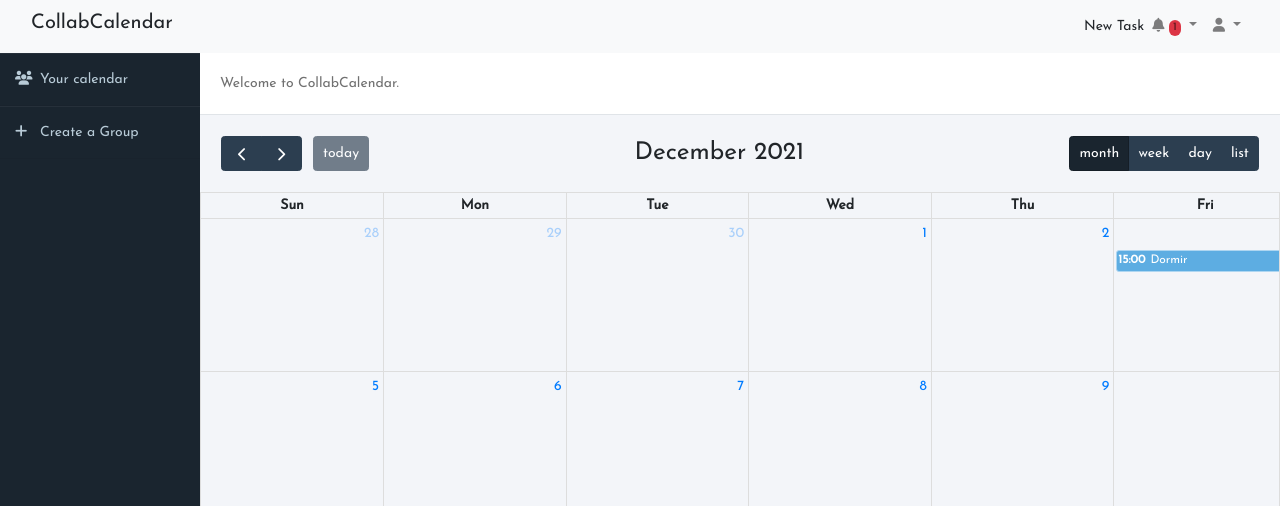
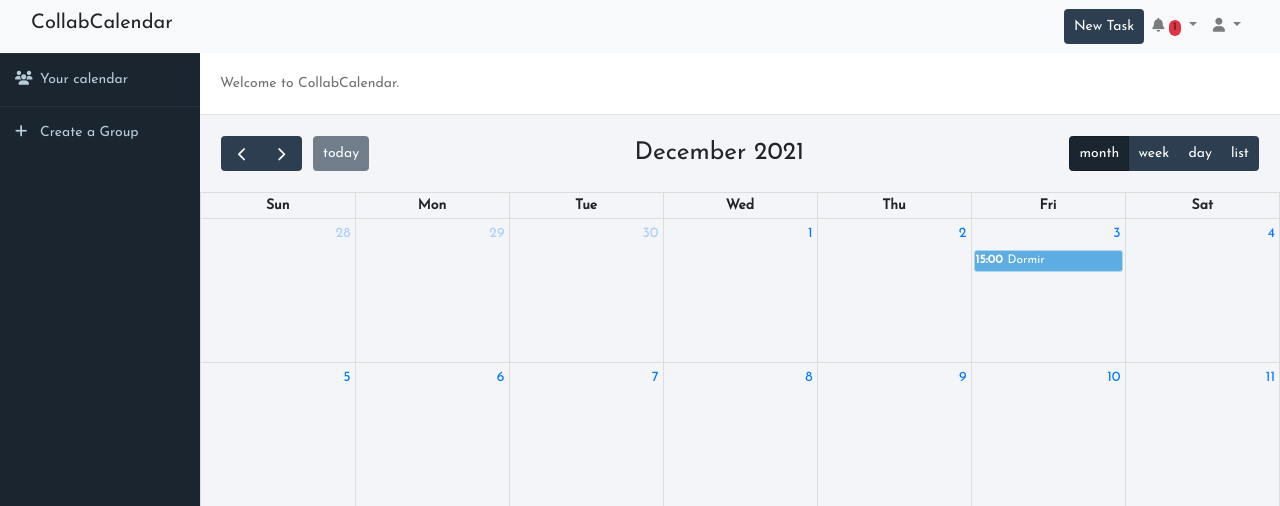
Before and after one commit to AnthonyPierard/CollabCalendar, a Flask app: page / in a window 1280 px wide. Shown: the top 506 px of the page. Run offline with Flask 2, Linux system fonts and the light colour scheme; a user stored in the database is signed in; data comes from the database, SQL or seed files in the repository; both versions use the stored data as it was after the commit; lists and menus that the app fills with data are empty; some libraries are stand-ins or nearby versions.

Commit message:
nice button for new task

```diff
--- a/app/templates/module/navbar.html
+++ b/app/templates/module/navbar.html
@@ -22,8 +22,8 @@
             <!-- Collapsible wrapper -->
             <div class="collapse navbar-collapse" id="navbarSupportedContent">
                 <ul class="navbar-nav me-auto mb-2 mb-lg-0">
-                    <li class="nav-item">
-                        <a data-toggle="modal" data-target="#NewTaskModal">New Task</a>
+                    <li class="nav-item fc">
+                        <button type="button" class=" fc-button fc-button-primary"data-toggle="modal" data-target="#NewTaskModal">New Task</button>
                     </li>
                 </ul>
 
@@ -138,12 +138,6 @@
           </button>
         </div>
         <div class="modal-body">
-            <ul>
-                <li>name : </li>
-                <li>description :</li>
-                <li>start :</li>
-                <li>length :</li>
-            </ul>
         </div>
         <div class="modal-footer">
           <button type="button" class="btn btn-danger" data-dismiss="modal">Close</button>
```
Also changed, not shown: data.db.
